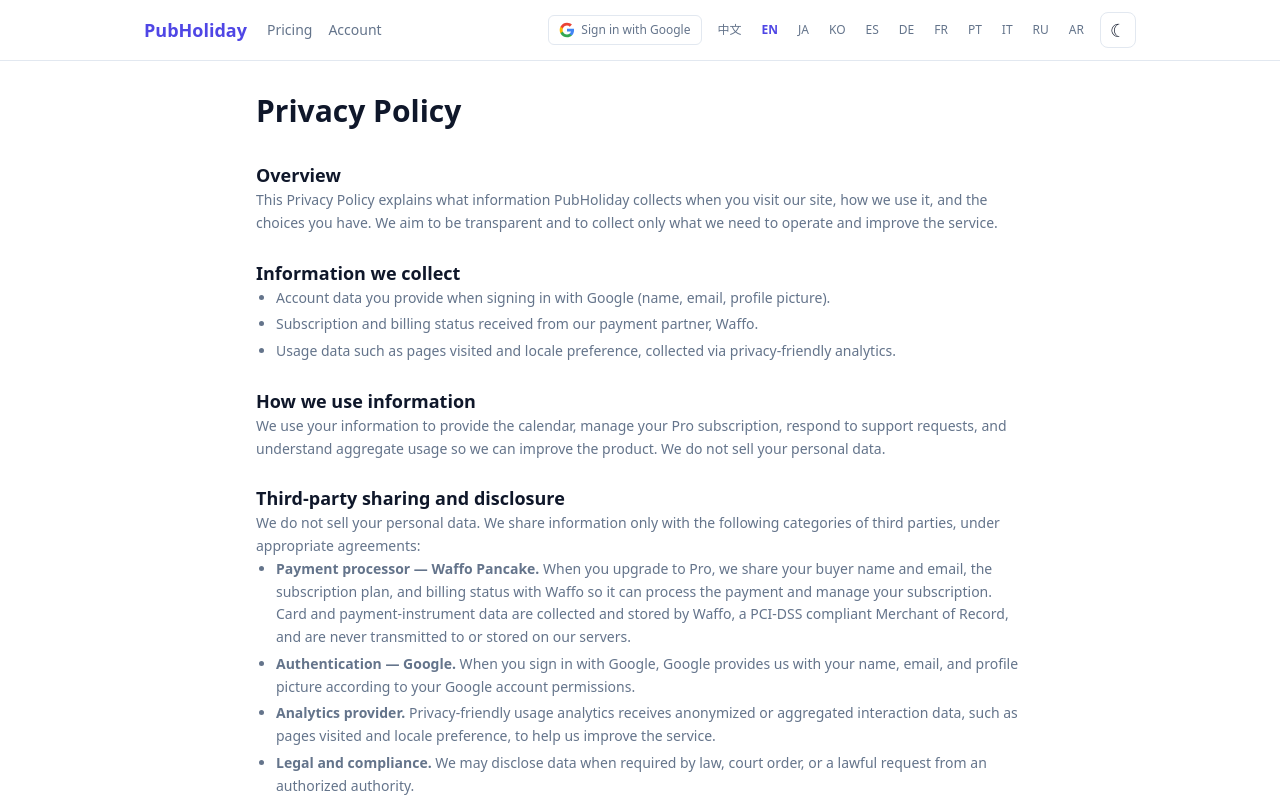
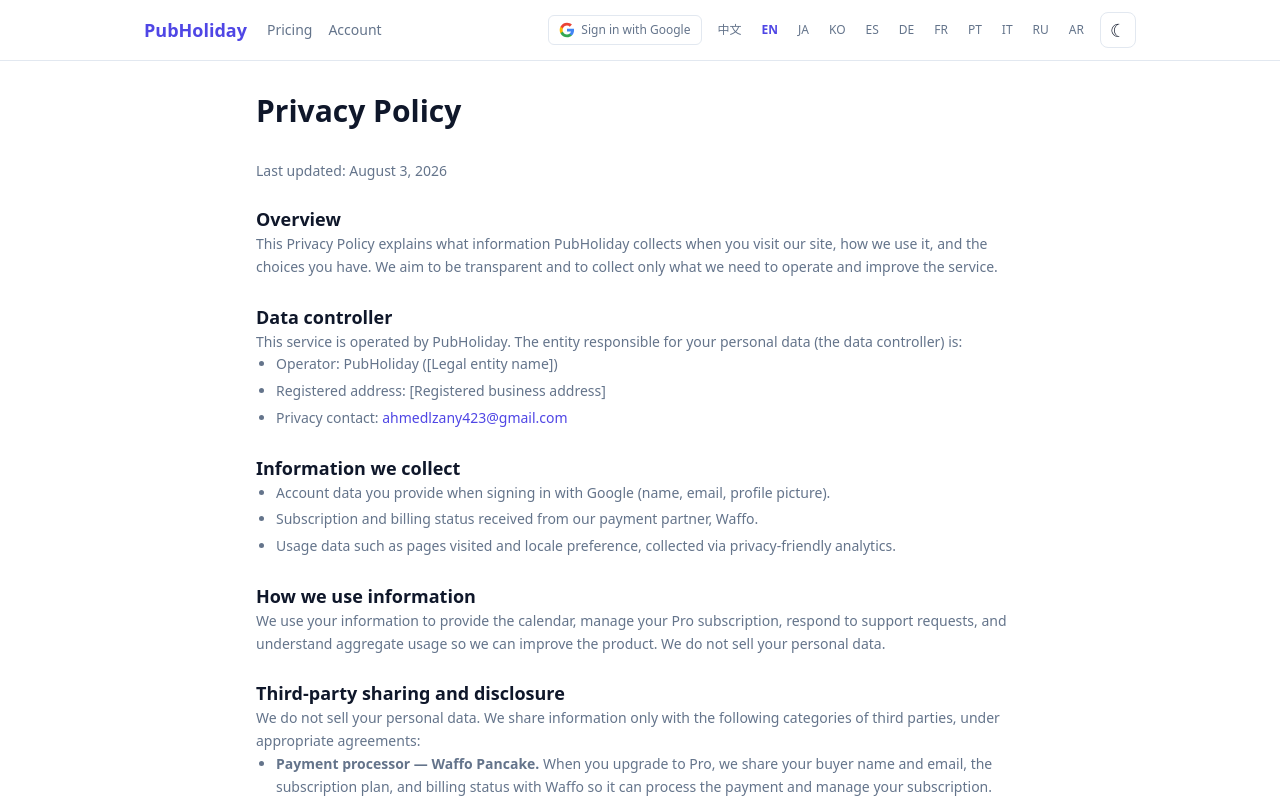
Before and after one commit to 863683348/public-holidays, a Next.js app: page /en/privacy in a window 1280 px wide. Shown: the top 800 px of the page. Built offline with nearby package versions, Linux system fonts and the light colour scheme; no server answers.

Commit message:
docs(privacy): 补充数据控制者章节与 Last updated 日期

```diff
--- a/src/app/[locale]/privacy/page.tsx
+++ b/src/app/[locale]/privacy/page.tsx
@@ -36,6 +36,7 @@ export default async function PrivacyPage({
   const t = await getTranslations({ locale, namespace: "footer" });
   return (
     <LegalPage title={t("privacy")}>
+      <p className="text-sm text-[var(--muted)]">Last updated: August 3, 2026</p>
       <section>
         <h2 className="text-lg font-semibold text-[var(--fg)]">Overview</h2>
         <p>
@@ -44,6 +45,26 @@ export default async function PrivacyPage({
           be transparent and to collect only what we need to operate and improve
           the service.
         </p>
+      </section>
+      <section>
+        <h2 className="text-lg font-semibold text-[var(--fg)]">Data controller</h2>
+        <p>
+          This service is operated by PubHoliday. The entity responsible for
+          your personal data (the data controller) is:
+        </p>
+        <ul className="list-disc space-y-1 pl-5">
+          <li>Operator: PubHoliday ([Legal entity name])</li>
+          <li>Registered address: [Registered business address]</li>
+          <li>
+            Privacy contact:{" "}
+            <a
+              href="mailto:ahmedlzany423@gmail.com"
+              className="text-brand hover:underline"
+            >
+              ahmedlzany423@gmail.com
+            </a>
+          </li>
+        </ul>
       </section>
       <section>
         <h2 className="text-lg font-semibold text-[var(--fg)]">
```
